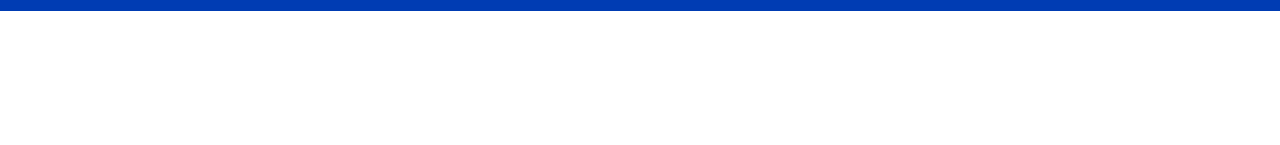
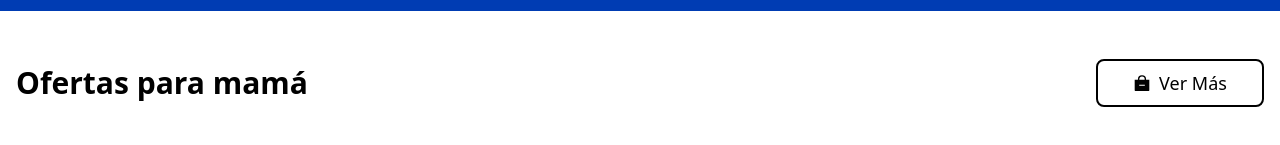
Before and after one commit to Luisnorieg/TecnoFacil, a React (Vite) app: page / in a window 1280 px wide. Shown: the part 549-694 px from the top of the page. Built offline with nearby package versions, Linux system fonts and the light colour scheme.

Commit message:
feat: :art: Se creo el componente de ofertas y su sección
Se creo el componente ofertas y su sección

```diff
--- a/src/App.jsx
+++ b/src/App.jsx
@@ -2,6 +2,7 @@ import { useState } from 'react'
 import NavBar from './components/nav'
 import NavBar2 from './components/nav2'
 import Carrucel from './components/carrusel'
+import Ofertas from './components/ofertas'
 import './App.css'
 
 function App() {
@@ -12,6 +13,7 @@ function App() {
       <NavBar/>
       <NavBar2/>
       <Carrucel/>
+      <Ofertas/>
     </>
   )
 }
--- /dev/null
+++ b/src/components/ofertas.tsx
@@ -0,0 +1,22 @@
+import { IoBagRemoveSharp } from "react-icons/io5";
+
+function Ofertas() {
+    return (
+        <>
+            <section>
+                <div>
+                    <div className="flex justify-between items-center mx-4 my-12 ">
+                        <span className="text-3xl"><strong>Ofertas para mamá</strong></span>
+                        <button className="flex justify-center gap-2 text-lg items-center border-2 h-12 w-42 rounded-lg">
+                            <IoBagRemoveSharp />
+                            <p>Ver Más</p>
+                        </button>
+                    </div>
+
+                </div>
+            </section>
+        </>
+    )
+};
+
+export default Ofertas;
```
